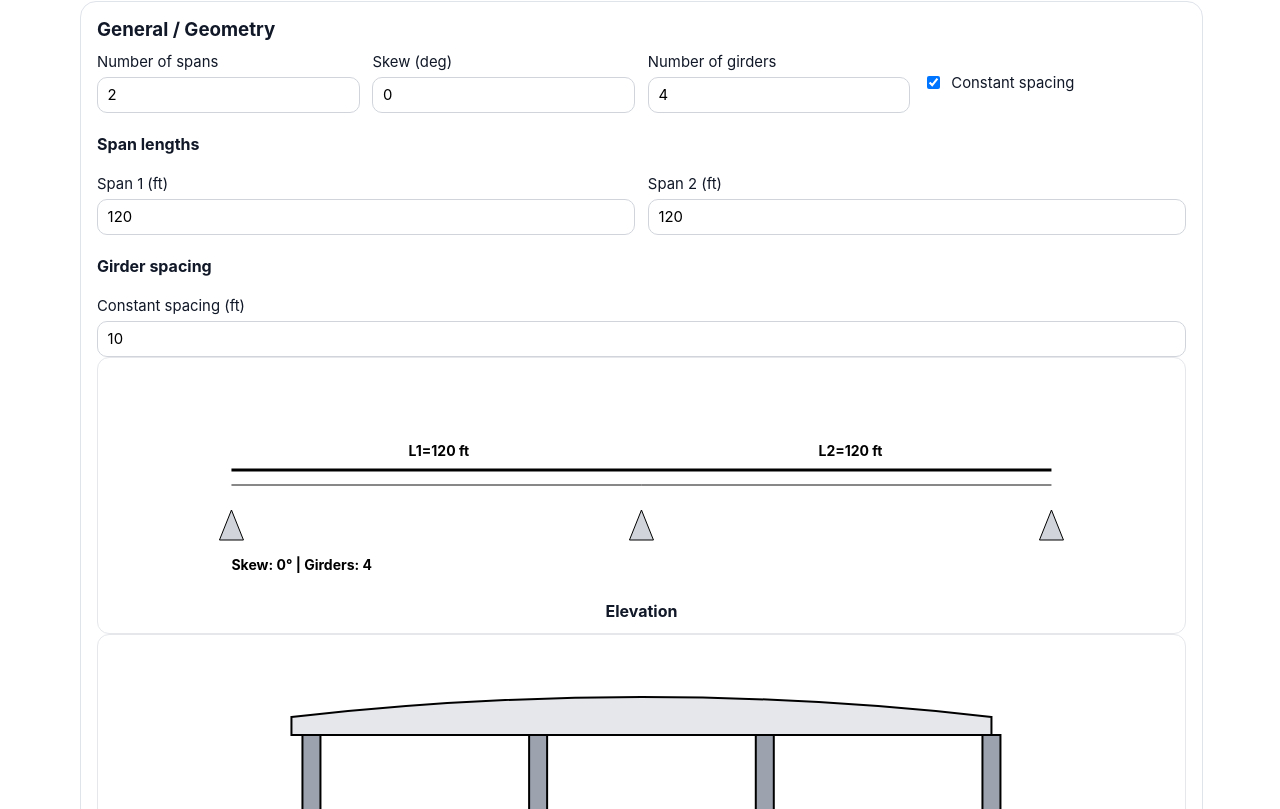
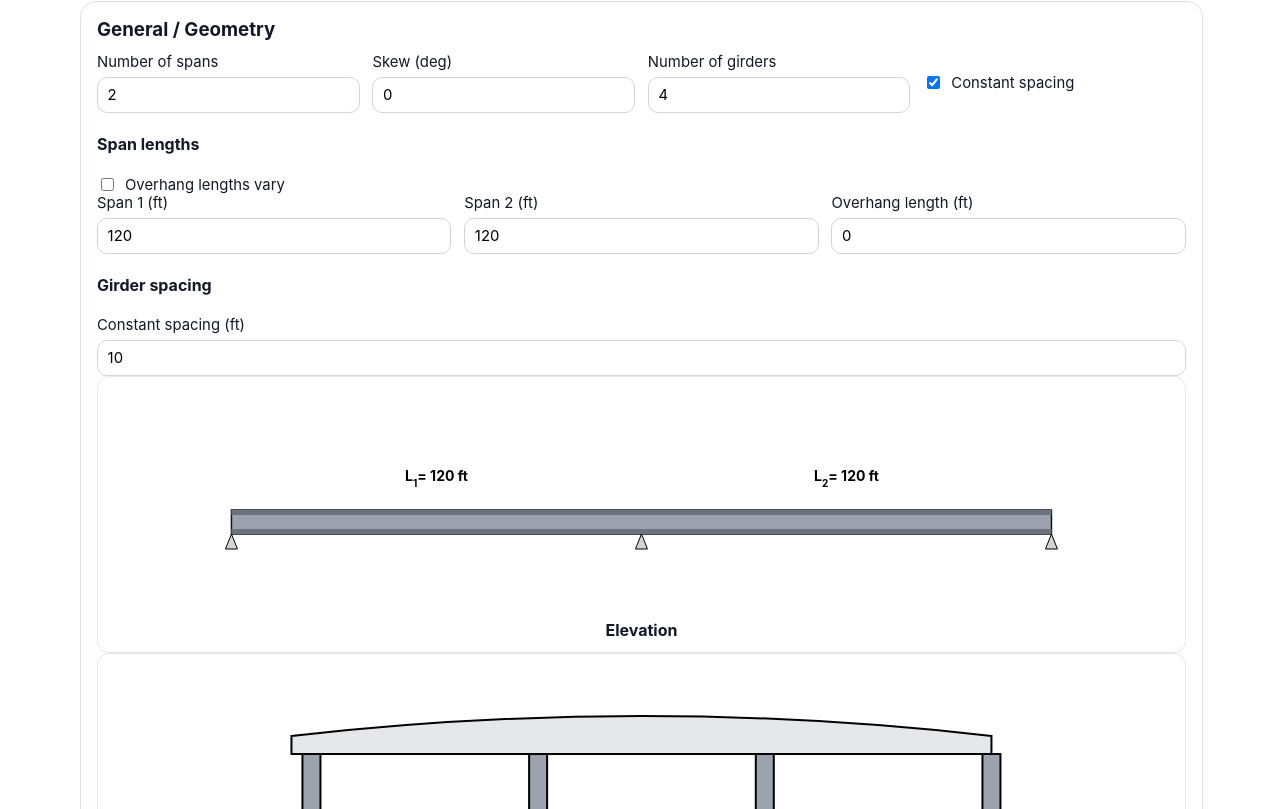
Before and after one commit to parkerallen22/Structural-Engineering-Calculation, a Next.js app: page /calculators/composite-steel-girder-lrfd in a window 1280 px wide. Shown: the part 390-1199 px from the top of the page. Built offline with nearby package versions, Linux system fonts and the light colour scheme.

Commit message:
Improve girder elevation sketch and add overhang inputs

```diff
--- a/src/app/calculators/composite-steel-girder-lrfd/page.js
+++ b/src/app/calculators/composite-steel-girder-lrfd/page.js
@@ -133,6 +133,10 @@ function createInitialProject() {
     geometry: {
       numberOfSpans: 2,
       spanLengths_ft: [120, 120],
+      overhangsVary: false,
+      overhangLength_ft: 0,
+      overhangLeft_ft: 0,
+      overhangRight_ft: 0,
       skew_deg: 0,
       numberOfGirders: 4,
       constantSpacing: true,
@@ -442,6 +446,13 @@ function withLocationsAndDemands(project) {
 
   return {
     ...project,
+    geometry: {
+      ...project.geometry,
+      overhangsVary: Boolean(project.geometry?.overhangsVary),
+      overhangLength_ft: project.geometry?.overhangLength_ft ?? 0,
+      overhangLeft_ft: project.geometry?.overhangLeft_ft ?? 0,
+      overhangRight_ft: project.geometry?.overhangRight_ft ?? 0,
+    },
     derived: { locations },
     schedules: {
       ...project.schedules,
@@ -923,6 +934,24 @@ export default function CompositeSteelGirderLrfdPage() {
             </div>
 
             <h4>Span lengths</h4>
+            <label className={styles.inlineCheckbox}>
+              <input
+                type="checkbox"
+                checked={Boolean(project.geometry.overhangsVary)}
+                onChange={(event) =>
+                  updateProject((current) => ({
+                    ...current,
+                    geometry: {
+                      ...current.geometry,
+                      overhangsVary: event.target.checked,
+                      overhangLeft_ft: event.target.checked ? current.geometry.overhangLeft_ft : current.geometry.overhangLength_ft,
+                      overhangRight_ft: event.target.checked ? current.geometry.overhangRight_ft : current.geometry.overhangLength_ft,
+                    },
+                  }))
+                }
+              />
+              Overhang lengths vary
+            </label>
             <div className={styles.grid4}>
               {project.geometry.spanLengths_ft.map((span, index) => (
                 <label key={`span-${index}`} className={styles.field}>
@@ -944,6 +973,42 @@ export default function CompositeSteelGirderLrfdPage() {
                   />
                 </label>
               ))}
+              {project.geometry.overhangsVary ? (
+                <>
+                  <label className={styles.field}>
+                    Left overhang (ft)
+                    <NumericInput
+                      value={project.geometry.overhangLeft_ft}
+                      onCommit={(value) => updateProject((current) => ({ ...current, geometry: { ...current.geometry, overhangLeft_ft: value } }))}
+                    />
+                  </label>
+                  <label className={styles.field}>
+                    Right overhang (ft)
+                    <NumericInput
+                      value={project.geometry.overhangRight_ft}
+                      onCommit={(value) => updateProject((current) => ({ ...current, geometry: { ...current.geometry, overhangRight_ft: value } }))}
+                    />
+                  </label>
+                </>
+              ) : (
+                <label className={styles.field}>
+                  Overhang length (ft)
+                  <NumericInput
+                    value={project.geometry.overhangLength_ft}
+                    onCommit={(value) =>
+                      updateProject((current) => ({
+                        ...current,
+                        geometry: {
+                          ...current.geometry,
+                          overhangLength_ft: value,
+                          overhangLeft_ft: value,
+                          overhangRight_ft: value,
+                        },
+                      }))
+                    }
+                  />
+                </label>
+              )}
             </div>
 
             <h4>Girder spacing</h4>
@@ -990,27 +1055,53 @@ export default function CompositeSteelGirderLrfdPage() {
             <PlaceholderSketch title="Elevation">
               <svg viewBox="0 0 900 220" width="100%" height="220" role="img" aria-label="Bridge elevation">
                 <rect x="0" y="0" width="900" height="220" fill="white" />
-                <line x1="40" y1="100" x2="860" y2="100" stroke="black" strokeWidth="3" />
                 {(() => {
-                  const total = project.geometry.spanLengths_ft.reduce((sum, value) => sum + toNumber(value), 0) || 1;
-                  let cursor = 40;
+                  const spanTotal = project.geometry.spanLengths_ft.reduce((sum, value) => sum + toNumber(value), 0);
+                  const leftOverhang = toNumber(project.geometry.overhangsVary ? project.geometry.overhangLeft_ft : project.geometry.overhangLength_ft, 0);
+                  const rightOverhang = toNumber(project.geometry.overhangsVary ? project.geometry.overhangRight_ft : project.geometry.overhangLength_ft, 0);
+                  const total = spanTotal + leftOverhang + rightOverhang || 1;
+                  const beamStartX = 40;
+                  const beamEndX = 860;
+                  const beamBottomY = 145;
+                  const beamDepth = 24;
+                  const beamTopY = beamBottomY - beamDepth;
+                  const flangeThickness = 5;
+                  const supportTopY = beamBottomY;
+                  const supportHalfBase = 6;
+                  const supportHeight = 15;
+                  let cursor = beamStartX + (leftOverhang / total) * (beamEndX - beamStartX);
+
+                  const supports = [cursor];
                   return project.geometry.spanLengths_ft.map((span, index) => {
-                    const width = (toNumber(span) / total) * 820;
+                    const width = (toNumber(span) / total) * (beamEndX - beamStartX);
                     const supportX = cursor;
                     cursor += width;
+                    supports.push(cursor);
                     return (
                       <g key={`span-svg-${index}`}>
-                        <polygon points={`${supportX},140 ${supportX - 12},170 ${supportX + 12},170`} fill="#d1d5db" stroke="black" />
-                        <text x={supportX + width / 2 - 28} y="86" fontSize="14" fontWeight="700">L{index + 1}={formatDisplay(span)} ft</text>
-                        <line x1={supportX} y1="115" x2={supportX + width} y2="115" stroke="#111" strokeWidth="1" />
+                        <text x={supportX + width / 2} y="92" textAnchor="middle" fontSize="14" fontWeight="700">
+                          L
+                          <tspan baselineShift="sub" fontSize="10">{index + 1}</tspan>
+                          = {formatDisplay(span)} ft
+                        </text>
                       </g>
                     );
-                  });
+                  }).concat(
+                    <g key="beam-shape">
+                      <rect x={beamStartX} y={beamTopY} width={beamEndX - beamStartX} height={beamDepth} fill="#9ca3af" stroke="#111" strokeWidth="1.5" />
+                      <rect x={beamStartX} y={beamTopY} width={beamEndX - beamStartX} height={flangeThickness} fill="#6b7280" />
+                      <rect x={beamStartX} y={beamBottomY - flangeThickness} width={beamEndX - beamStartX} height={flangeThickness} fill="#6b7280" />
+                      {supports.map((supportX, index) => (
+                        <polygon
+                          key={`support-${index}`}
+                          points={`${supportX},${supportTopY} ${supportX - supportHalfBase},${supportTopY + supportHeight} ${supportX + supportHalfBase},${supportTopY + supportHeight}`}
+                          fill="#d1d5db"
+                          stroke="black"
+                        />
+                      ))}
+                    </g>,
+                  );
                 })()}
-                <polygon points="860,140 848,170 872,170" fill="#d1d5db" stroke="black" />
-                <text x="40" y="200" fontSize="14" fontWeight="700">
-                  Skew: {formatDisplay(project.geometry.skew_deg)}° | Girders: {formatDisplay(project.geometry.numberOfGirders)}
-                </text>
               </svg>
             </PlaceholderSketch>
 
```
